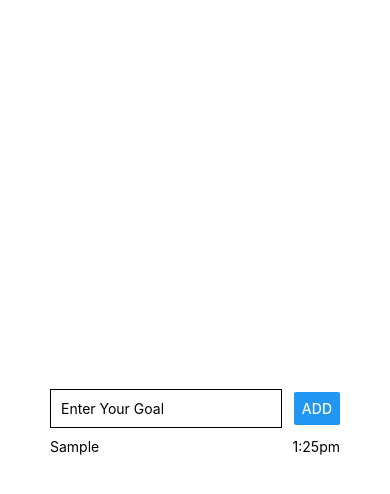
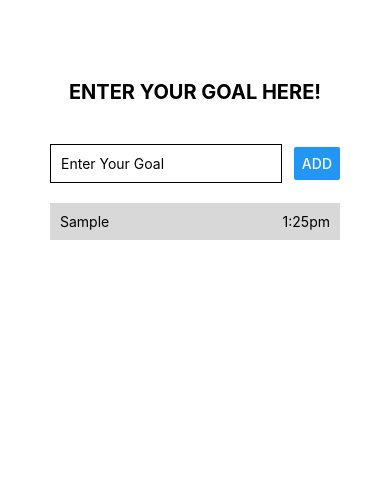
Before and after one commit to femmyte/goal-creation-app, a React Native app: screen / in a window 390 px wide. Both pictures are taken after typing "Sample" into the empty fields and a click on the button "ADD". Shown: the top 494 px of the page. Built offline with nearby package versions, Linux system fonts and the light colour scheme.

Commit message:
styled the content

```diff
--- a/App.js
+++ b/App.js
@@ -1,6 +1,13 @@
 import { useState } from 'react'
 import { StatusBar } from 'expo-status-bar'
-import { StyleSheet, Button, Text, TextInput, View } from 'react-native'
+import {
+  StyleSheet,
+  Button,
+  Text,
+  TextInput,
+  View,
+  ScrollView,
+} from 'react-native'
 
 export default function App() {
   let date = new Date()
@@ -13,7 +20,6 @@ export default function App() {
   // Will display time in 10:30:23 format
   // hours + ':' + minutes.substr(-2) + ':' + seconds.substr(-2)
   var formattedTime = hours + ':' + minutes.substr(-2) + ampm
-  console.log(formattedTime)
 
   const [goal, setGoal] = useState('')
   const [contents, setContents] = useState([])
@@ -23,12 +29,13 @@ export default function App() {
     setGoal(enteredText)
   }
   const handleAdd = () => {
-    let newContent = { goal, formattedTime }
+    let newContent = { goal, formattedTime, seconds }
     setContents((prevState) => [...prevState, newContent])
     setGoal('')
   }
   return (
     <View style={styles.container}>
+      <Text style={styles.head}>ENTER YOUR GOAL HERE!</Text>
       <View style={styles.screen}>
         <TextInput
           placeholder='Enter Your Goal'
@@ -38,23 +45,17 @@ export default function App() {
         />
         <Button title='Add' onPress={handleAdd} />
       </View>
-      <View>
+      <ScrollView>
         {contents &&
           contents.map((content) => {
             return (
-              <View
-                style={{
-                  flexDirection: 'row',
-                  justifyContent: 'space-between',
-                  marginTop: 10,
-                }}
-              >
+              <View style={styles.listItem} key={content.seconds}>
                 <Text>{content.goal}</Text>
                 <Text>{content.formattedTime}</Text>
               </View>
             )
           })}
-      </View>
+      </ScrollView>
     </View>
   )
 }
@@ -65,6 +66,12 @@ const styles = StyleSheet.create({
     backgroundColor: '#fff',
     justifyContent: 'center',
     padding: 50,
+  },
+  head: {
+    textAlign: 'center',
+    marginVertical: 30,
+    fontSize: 20,
+    fontWeight: 'bold',
   },
   screen: {
     flexDirection: 'row',
@@ -77,10 +84,18 @@ const styles = StyleSheet.create({
     padding: 10,
     // marginBottom: 1,
     width: '80%',
+    marginVertical: 10,
   },
   button: {
     padding: 10,
     color: 'red',
     backgroundColor: 'green',
   },
+  listItem: {
+    flexDirection: 'row',
+    justifyContent: 'space-between',
+    marginVertical: 10,
+    backgroundColor: 'rgba(200, 200, 200, 0.7)',
+    padding: 10,
+  },
 })
```
